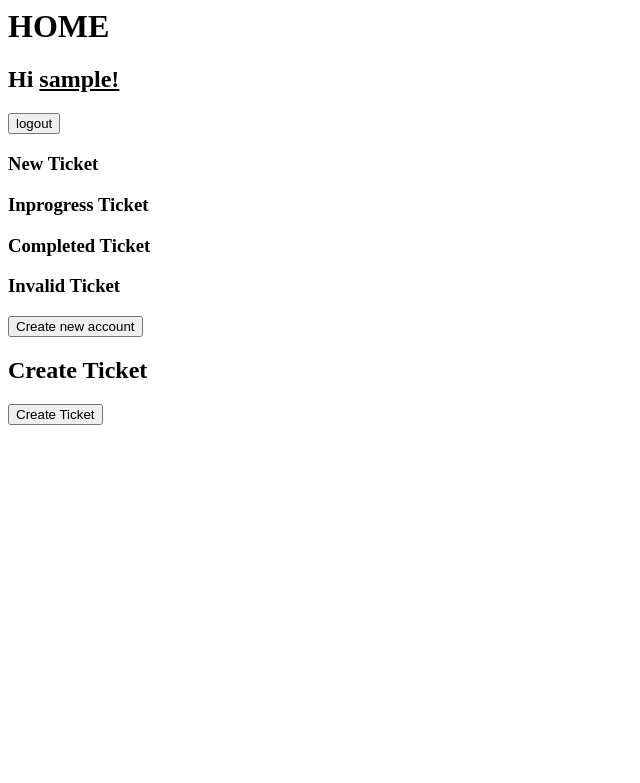
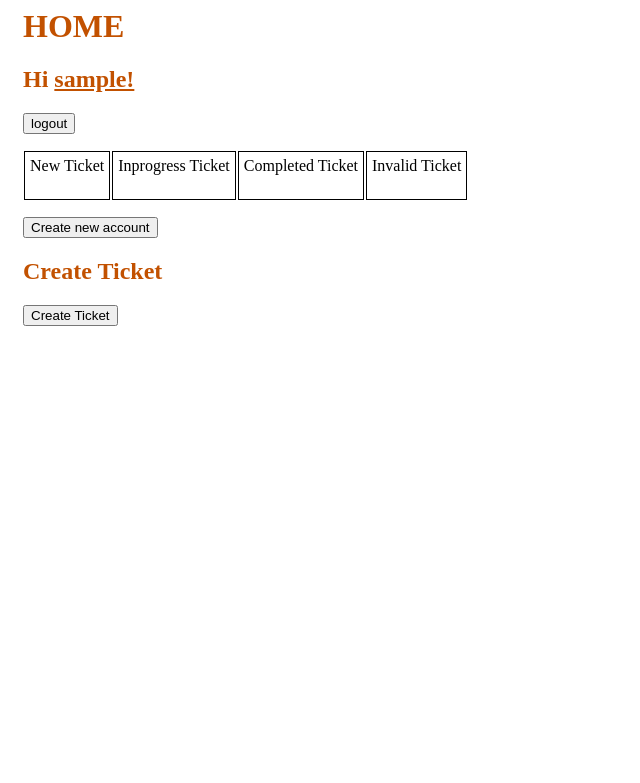
Before and after one commit to cbw29512/bugtracker, a Django app: page / in a window 1280 px wide. Shown: the top 783 px of the page, without its empty margins (0-640 px from the left). Run offline with Django 3.2, Linux system fonts and the light colour scheme; the visitor is signed in with stand-in values (Sample User, id 1); data that the repository does not hold is empty.

Commit message:
working, CSS

```diff
--- /dev/null
+++ b/bugticket/static/css/style.css
@@ -0,0 +1,26 @@
+
+h1 {
+    color:#C25100;
+    font-family: 'Lobster';
+}
+
+h2 {
+    color:#C25100;
+    font-family: 'Lobster';
+}
+
+body {
+    padding-left: 15px;
+}
+
+.container {
+    display: flex;
+    flex-direction: row;
+}
+
+.columns {
+    flex-wrap: wrap;
+    border: 1px solid black;
+    margin: 1px;
+    padding: 5px;
+}
--- a/bugticket/templates/home.html
+++ b/bugticket/templates/home.html
@@ -1,9 +1,17 @@
+{% load static %}
+<html>
+<head>
+<link rel="stylesheet" href="{% static 'css/style.css' %}">
+</head>
+<body>
 <h1>HOME</h1>
+
 {% if user.is_authenticated %}
   <h2>Hi <b><u>{{ user.username }}!</b></h2></u>
   <p><a href="{% url 'logout' %}"><button>logout</button></a></p>
+<div class="container">
 <p>
-<h3>New Ticket<h3>
+<div class="columns">New Ticket<h3>
 {% for ticket in ticket_data%}
 {% if ticket.ticket_status == "NEW"%}
   <p>Title: <a href = {%url 'ticket_detail' id=ticket.id%}>{{ticket.title}}</a> |
@@ -12,8 +20,8 @@
  {% endif %}
  {% endfor %}
  </p>
-
-<h3>Inprogress Ticket<h3>
+</div>
+<div class="columns">Inprogress Ticket<h3>
 {% for ticket in ticket_data%}
 {% if ticket.ticket_status == "IN_PROGRESS"%}
   <p>Title: <a href = {%url 'ticket_detail' id=ticket.id%}>{{ticket.title}}</a> |
@@ -22,8 +30,8 @@
  {% endif %}
  {% endfor %}
  </p>
-
-<h3>Completed Ticket<h3>
+</div>
+<div class="columns">Completed Ticket<h3>
 {% for ticket in ticket_data%}
 {% if ticket.ticket_status == "DONE"%}
   <p>Title: <a href = {%url 'ticket_detail' id=ticket.id%}>{{ticket.title}}</a> |
@@ -32,8 +40,8 @@
  {% endif %}
  {% endfor %}
  </p>
-
- <h3>Invalid Ticket<h3>
+</div>
+<div class="columns">Invalid Ticket<h3>
 {% for ticket in ticket_data%}
 {% if ticket.ticket_status == "INVALID"%}
   <p>Title: <a href = {%url 'ticket_detail' id=ticket.id%}>{{ticket.title}}</a> |
@@ -42,8 +50,11 @@
  {% endif %}
  {% endfor %}
  </p>
-
+</div>
+</div>
 <p><a href="{% url 'signup' %}"><button>Create new account</button></a></p>
 <h2>Create Ticket</h2>
 <p><a href="{% url 'create_ticket' user_id=user.id %}"><button>Create Ticket</button></a></p>
 {% endif %}
+</body>
+</html>
--- a/bugtracker/settings.py
+++ b/bugtracker/settings.py
@@ -123,3 +123,4 @@ AUTH_USER_MODEL = 'bugticket.CustomUser'
 LOGIN_URL='/login/'
 LOGIN_REDIRECT_URL = 'homepage'
 LOGOUT_REDIRECT_URL = 'homepage'
+STATICFILES_DIRS = [os.path.join(BASE_DIR, "static")]
```
Also changed, not shown: bugticket/templates/createticketform.html (+8 -0 lines), bugticket/templates/login.html (+8 -0 lines), bugticket/templates/signup.html (+8 -1 lines), bugticket/templates/ticket_detail.html (+8 -0 lines), bugticket/templates/user_detail.html (+8 -0 lines).
